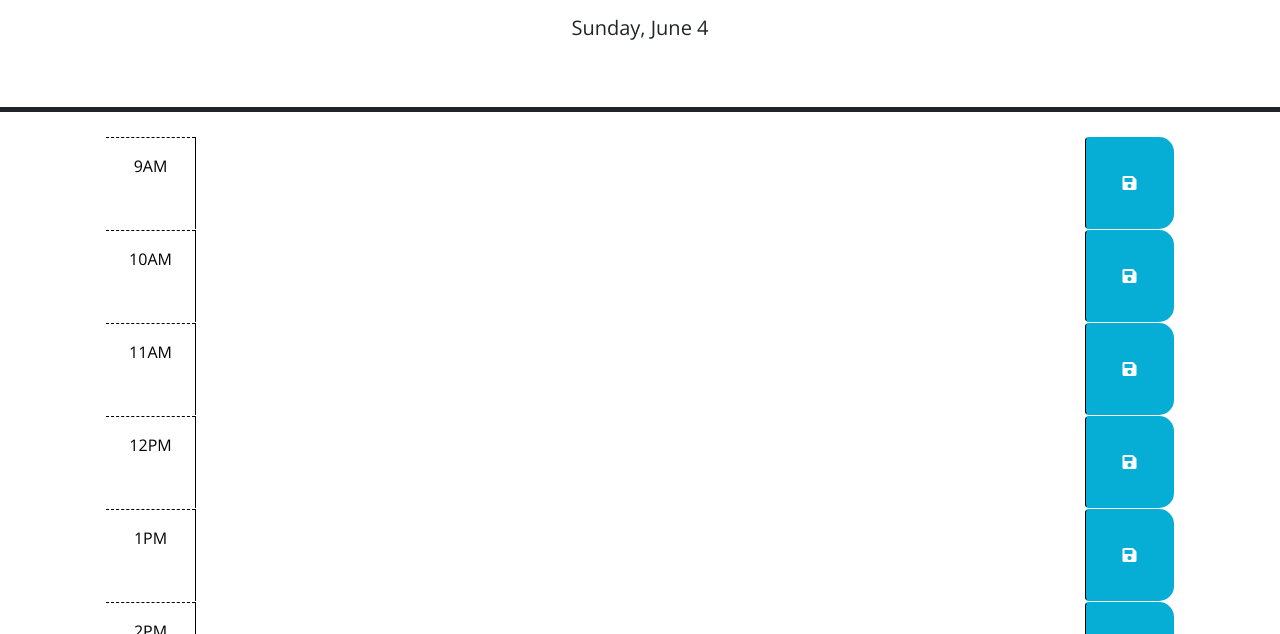
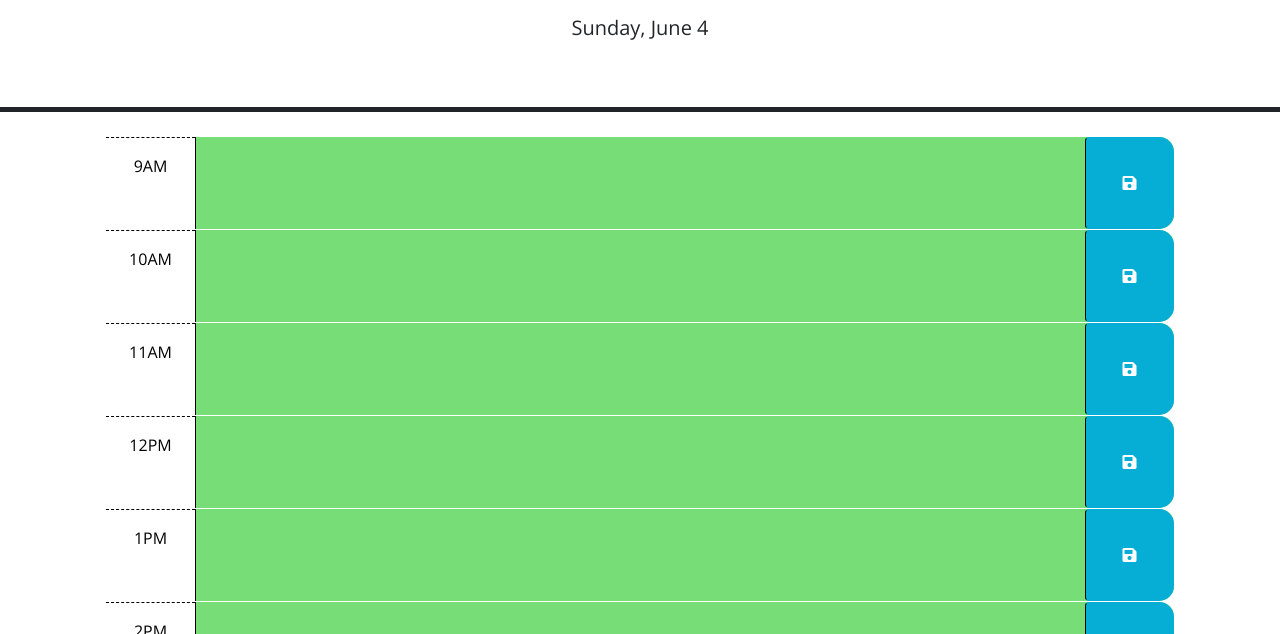
Before and after one commit to KRWeidner/CalendarSchedulerApp, a plain HTML site: page index.html in a window 1280 px wide. Shown: the part 166-800 px from the top of the page. Drawn offline with nearby package versions, Linux system fonts and the light colour scheme.

Commit message:
logic to add past,present,future classes

```diff
--- a/Assets/js/script.js
+++ b/Assets/js/script.js
@@ -10,7 +10,8 @@ var calendarEvent = [{
 }];
 
 var today = dayjs();
-
+var currentHour = today.format('H');
+var amPm = "AM";
 
 // Wrap all code that interacts with the DOM in a call to jQuery to ensure that
 // the code isn't run until the browser has finished rendering all the elements
@@ -38,17 +39,28 @@ $(function () {
   // TODO: Add code to display the current date in the header of the page.
   currentDay.text(today.format('dddd, MMMM D'));
 
-  for (var i = 10; i < 19; i++) {
-    var amPm = "PM";
-    var timeslot = hourBlock.clone().appendTo(calendar);
-    if (i > 12) {
-      timeslot.children().eq(0).text(Math.abs([i - 12]) + amPm);
+  for (var i = 9; i < 19; i++) {
+    var addedClass;
+    if(i===9)
+    {
+      hourBlock.children().eq(0).text(i + amPm);
+      addedClass = compareTime(i,amPm,hourBlock);
     }
-    else {
-      if (i < 12) {
-        amPm = "AM";
+    else
+    {
+      amPm = "PM";
+      var timeSlot = hourBlock.clone().appendTo(calendar);
+      timeSlot.removeClass(addedClass);
+      if (i > 12) {
+        timeSlot.children().eq(0).text(Math.abs([i - 12]) + amPm);
       }
-      timeslot.children().eq(0).text(i + amPm);
+      else {
+        if (i < 12) {
+          amPm = "AM";
+        }
+        timeSlot.children().eq(0).text(i + amPm);
+      }
+      compareTime(i,amPm,timeSlot);
     }
   }
 
@@ -61,3 +73,25 @@ $(function () {
     });
   });
 });
+
+function compareTime(hour, unit,timeSlot)
+{
+  var classColoring;
+  //if current Hour equals time slot hour than set to present
+  if(currentHour == hour)
+  {
+    timeSlot.addClass("present");
+    classColoring="present";
+  }//if current Hour is less than(earlier) than the time slot time add future class
+  else if(currentHour < hour)
+  {
+    timeSlot.addClass("future");
+    classColoring="future";
+  }//if current Hour is greater than(later) than the time slot time add past class
+  else
+  {
+    timeSlot.addClass("past");
+    classColoring="past";
+  }
+  return classColoring;
+}
--- a/index.html
+++ b/index.html
@@ -41,7 +41,7 @@
 
       <!-- Example of a a present time block. The "present" class adds a red background color. -->
       <div class="row time-block hour-block">
-        <div class="col-2 col-md-1 hour text-center py-3">9AM</div>
+        <div class="col-2 col-md-1 hour text-center py-3"></div>
         <textarea class="col-8 col-md-10 description eventInput" rows="3"> </textarea>
         <button class="btn saveBtn col-2 col-md-1" aria-label="save">
           <i class="fas fa-save" aria-hidden="true"></i>
```
